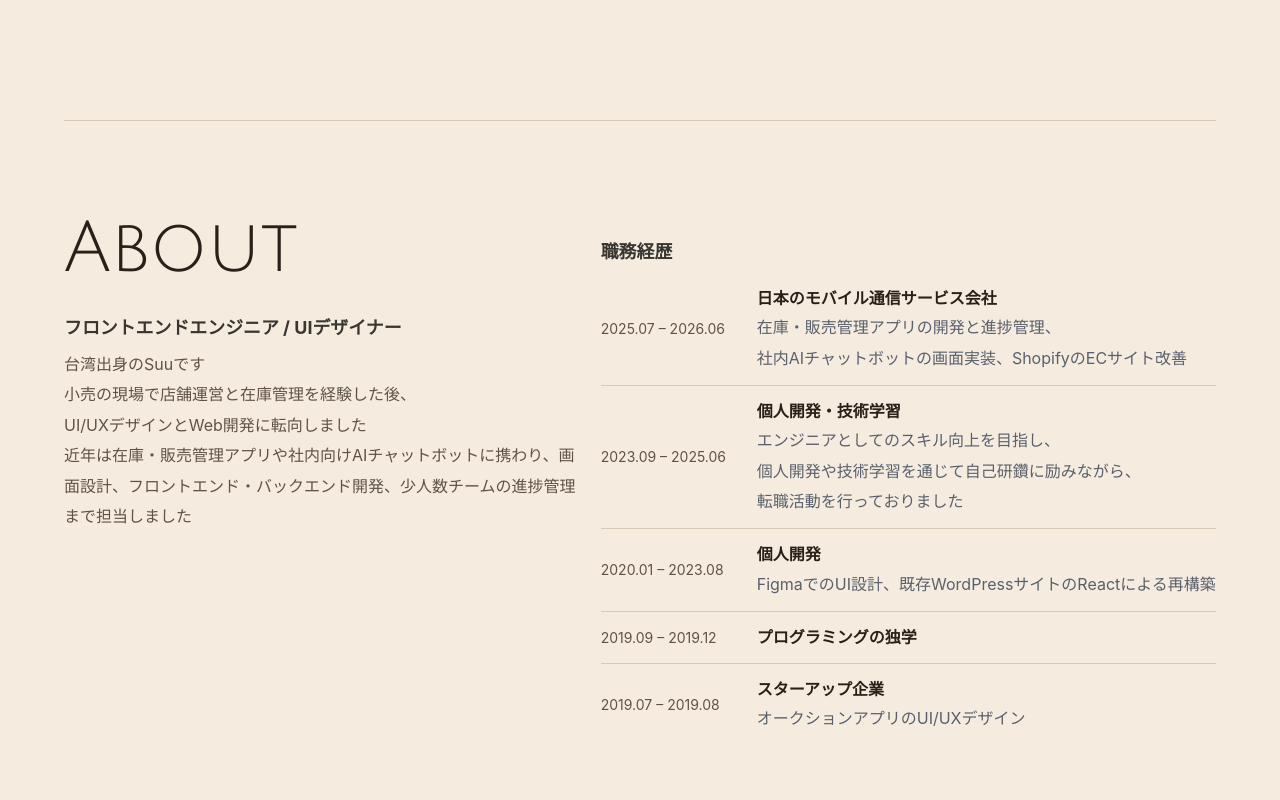
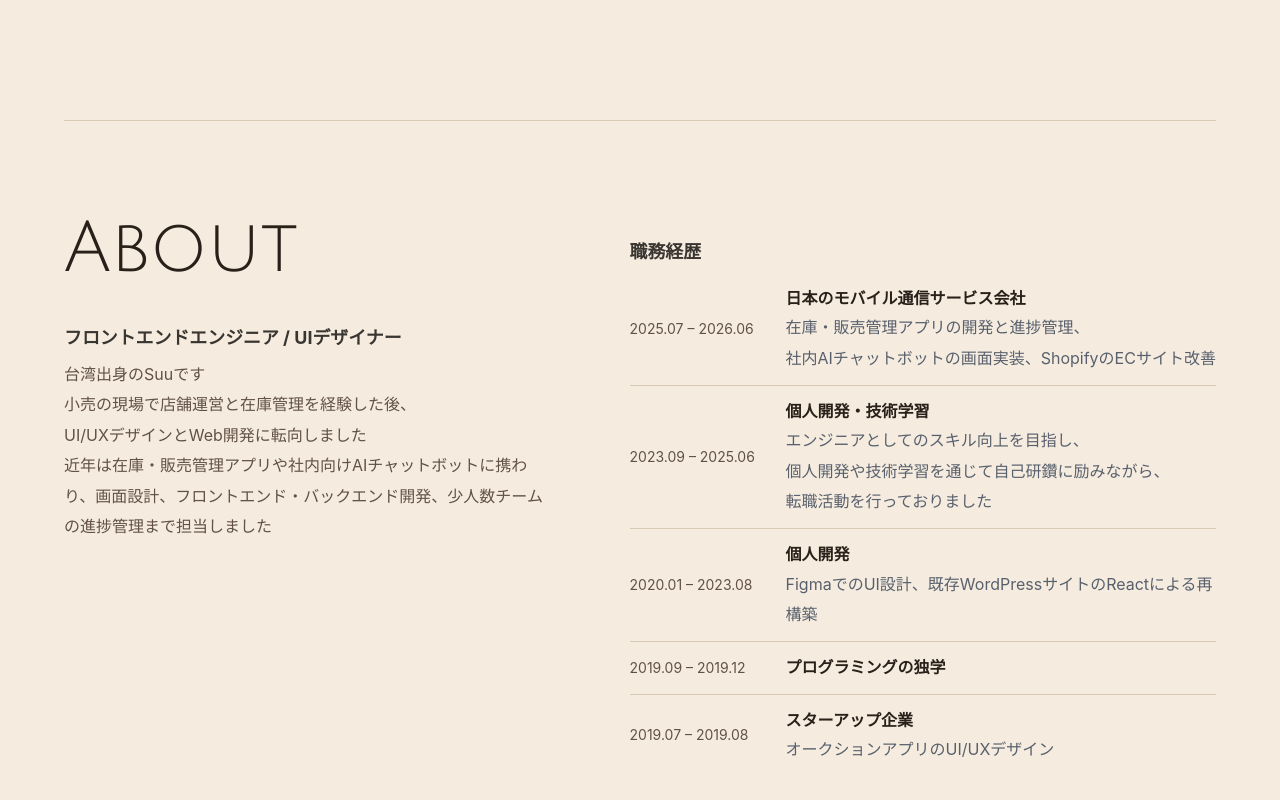
Before and after one commit to suu03/suu_portfolio, a React (Vite) app: page / in a window 1280 px wide. Shown: the part 680-1480 px from the top of the page. Built offline with nearby package versions, Linux system fonts and the light colour scheme.

Commit message:
Increase spacing in the About section

```diff
--- a/src/style.css
+++ b/src/style.css
@@ -192,8 +192,13 @@ button.preview:hover :is(.project-type, .project-preview-icons) { transform: sca
 .project-info h3 { font-size: clamp(1.1rem, 1.9vw, 1.65rem); font-weight: 500; line-height: 1.25; margin: 0 0 6px; }
 .about p { color: var(--muted); line-height: 1.9; }
 .about .biography { white-space: pre-line; }
-.about { display: grid; grid-template-columns: 1fr 1.2fr; gap: 24px; }
+.about {
+  display: grid;
+  grid-template-columns: 1fr 1.2fr;
+  gap: 40px clamp(56px, 6vw, 88px);
+}
 .about h3 { margin: 26px 0 6px; font-size: 1.12rem; }
+#about-title + h3 { margin-top: 36px; }
 .timeline { margin: 0; padding: 0; list-style: none; }
 .timeline li { display: grid; grid-template-columns: 9rem 1fr; gap: 12px; padding-block: 12px; border-bottom: 1px solid var(--line); }
 .timeline li:last-child { border-bottom: 0; }
```
